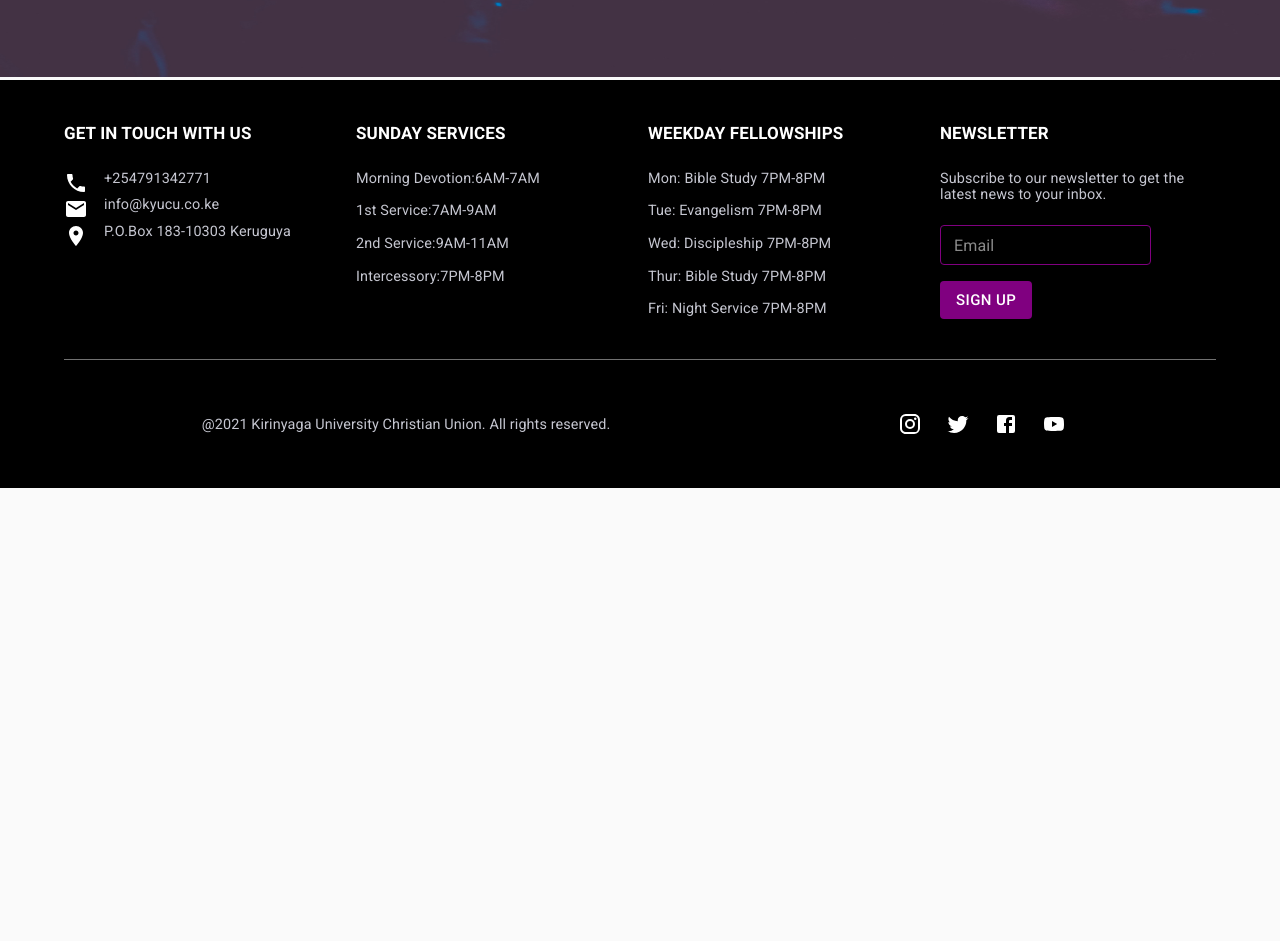
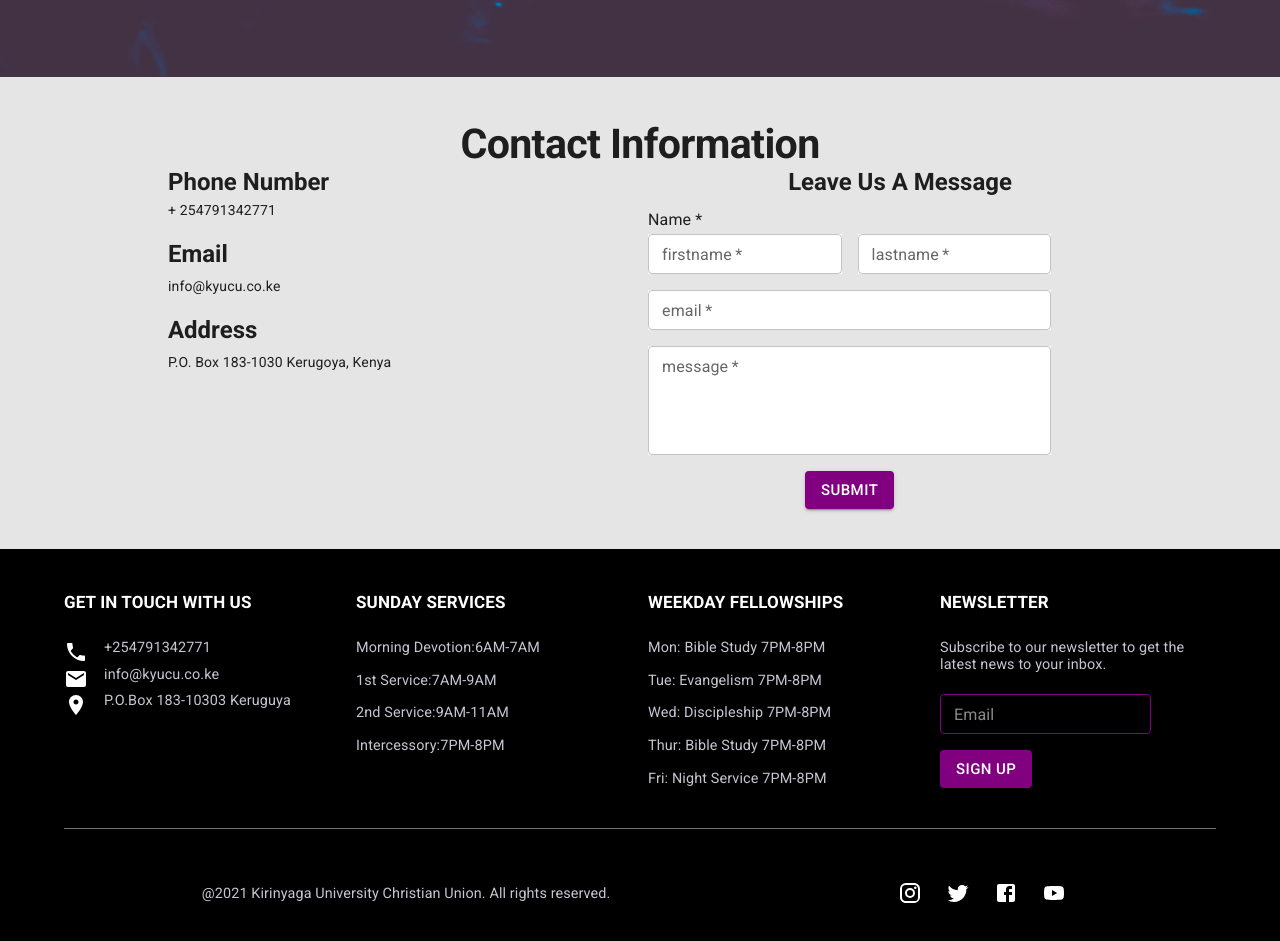
Before and after one commit to KyU-Christian-Union/kyucuwebapp, a React (Create React App) app: page /contactUs in a window 1280 px wide. Shown: the part 467-1408 px from the top of the page. Before the commit the page ends 955 px from the top, so only its background shows below. Built offline with nearby package versions, Linux system fonts and the light colour scheme.

Commit message:
done contact info

```diff
--- a/src/components/Contact/ContactHero.jsx
+++ b/src/components/Contact/ContactHero.jsx
@@ -16,15 +16,6 @@
         background: 'transparent',
         padding: theme.spacing(3),
         textAlign: 'center',
-        [theme.breakpoints.only("xs") ]: {
-            fontSize: theme.spacing(1.45)
-        },
-        [theme.breakpoints.only("sm")]: {
-            fontSize: theme.spacing(2.5)
-        },
-        [theme.breakpoints.only("md")]: {
-            fontSize: theme.spacing(4)
-        }
     },
     heroImage: {
         width: '100%',
--- a/src/components/Contact/ContactUs.jsx
+++ b/src/components/Contact/ContactUs.jsx
@@ -1,17 +1,126 @@
-import React from 'react';
-import { Typography } from '@mui/material';
+import React, { useState } from 'react';
+import { Typography, Grid, TextField, Button } from '@mui/material';
 import { makeStyles } from '@mui/styles';
-import eventsHeader from '../../assets/images/eventspageheader_image.jpg';
 
 // prettier-ignore
-const useStyles = makeStyles(theme => ({}));
+const useStyles = makeStyles(theme => ({
+    contactInfoContainer: {
+        margin: 'auto',
+        marginTop: theme.spacing(5),
+        textAlign: 'center',
+        marginBottom: theme.spacing(5),
+        width: '80%'
+    },
+    contactInfo: {
+        marginLeft: theme.spacing(5),
+        textAlign: 'start'
+    },
+    contactForm: {
+        textAlign: 'start',
+        width: '80%',
+    },
+    fieldContainer: {
+        marginTop: theme.spacing(2),
+        width: '100%',
+    },
+    submitBtn: {
+        justifyContent: 'center',
+        display: 'flex',
+        marginTop: theme.spacing(2),
+        width: '100%'
+    },
+    fields: {
+        width: '100%',
+        background: '#ffffff'
+    }
+}));
 
 // prettier-ignore
 export default function ContactUs() {
     const classes = useStyles();
+
+    const [firstname, setFirstname] = useState();
+    const [lastname, setLastname] = useState();
+    const [email, setEmail] = useState();
+    const [message, setMessage] = useState();
+
+    const handleSubmit = event => {
+        event.preventDefault();
+        // code goes here
+    }
+
     return (
-        <>
+        <div className={classes.contactInfoContainer}>
+            <Typography variant='h1'>Contact Information</Typography>
+            <Grid container spacing={2} >
+                <Grid item xs={12} md={6} lg={6} >
+                    <div className={classes.contactInfo}>
+                        <Typography variant='h3' sx={{
+                            marginBottom: '4px'
+                        }}>Phone Number</Typography>
+                        <Typography variant='body2' sx={{
+                            marginBottom: '20px'
+                        }}>+ 254791342771</Typography>
 
-        </>
+                        <Typography variant='h3' sx={{
+                            marginBottom: '8px'
+                        }}>Email</Typography>
+                        <Typography variant='body2' sx={{
+                            marginBottom: '20px'
+                        }}>info@kyucu.co.ke</Typography>
+
+                        <Typography variant='h3' sx={{
+                            marginBottom: '8px'
+                        }}>Address</Typography>
+                        <Typography variant='body2' sx={{
+                            marginBottom: '20px'
+                        }}>P.O. Box 183-1030 Kerugoya, Kenya</Typography>
+                    </div>
+                </Grid>
+
+                <Grid item xs={12} md={6} lg={6} >
+                    <div>
+                        <Typography variant='h3'>Leave Us A Message</Typography>
+                        <form className={classes.contactForm} onSubmit={handleSubmit}>
+                            <div className={classes.fieldContainer}>
+                                <Typography gutterBottom> Name *</Typography>
+                                <Grid container spacing={2}>
+                                    <Grid item xs={6}>
+                                        <TextField variant='outlined' size='small' label='firstname'
+                                        required className={classes.fields}
+                                        onChange={e => setFirstname(e.target.value)} />
+                                    </Grid>
+
+                                    <Grid item xs={6}>
+                                        <TextField variant='outlined' size='small' label='lastname'
+                                         required  className={classes.fields}
+                                         onChange={e => setLastname(e.target.value)}/>
+                                    </Grid>
+                                </Grid>
+                            </div>
+
+                            <div className={classes.fieldContainer}>
+                                <TextField variant='outlined' size='small' label='email'
+                                required className={classes.fields}
+                                onChange={e => setEmail(e.target.value)}
+                                />
+                            </div>
+
+                            <div className={classes.fieldContainer}>
+                                <TextField variant='outlined' size='small' label='message'
+                                 required multiline rows={4} className={classes.fields}
+                                 onChange = {e => setMessage(e.target.value)}
+                                 />
+                            </div>
+
+                            <div className={classes.submitBtn}>
+                                <Button type='submit' variant='contained' color='primary'>Submit</Button>
+                            </div>
+
+                        </form>
+                    </div>
+                </Grid>
+            </Grid>
+        </div>
     )
 }
--- a/src/pages/ContactPage/ContactPage.jsx
+++ b/src/pages/ContactPage/ContactPage.jsx
@@ -1,17 +1,26 @@
 import React from 'react';
+import { makeStyles } from '@mui/styles';
 import PublicAppBar from '../../components/AppBars.jsx/PublicAppBar';
 import Footer from '../../components/Footer/Footer';
 import ContactUs from '../../components/Contact/ContactUs';
 import ContactHero from '../../components/Contact/ContactHero';
 
 // prettier-ignore
+const useStyles = makeStyles(theme=> ({
+    page: {
+        background: '#E5E5E5'
+    }
+}));
+
+// prettier-ignore
 export default function ContactPage() {
+    const classes = useStyles();
     return (
-        <>
+        <div className={classes.page}>
             <PublicAppBar />
             <ContactHero />
             <ContactUs />
             <Footer />
-        </>
+        </div>
     );
 }
```
Also changed, not shown: src/components/Contact/ContactForm.jsx (added).
